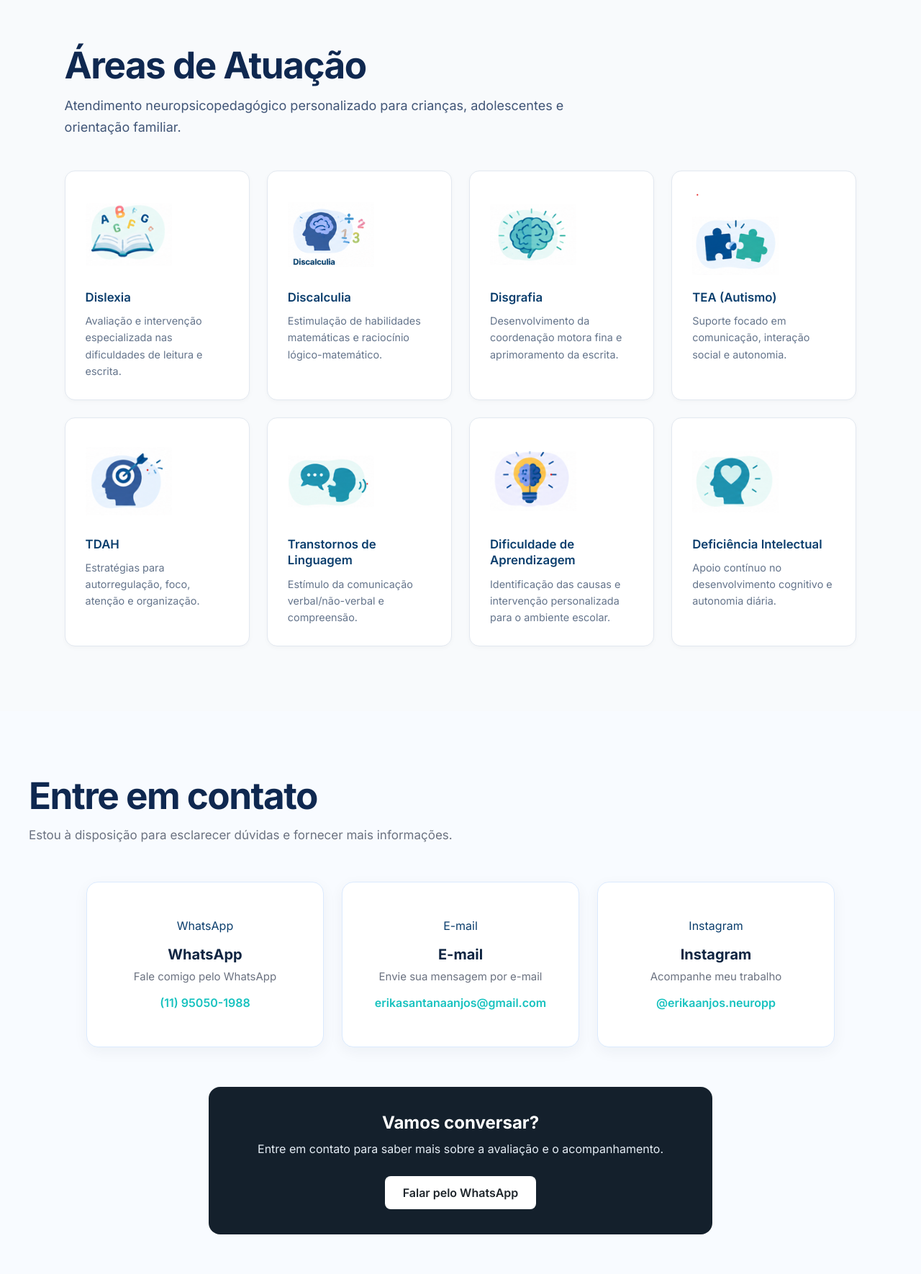
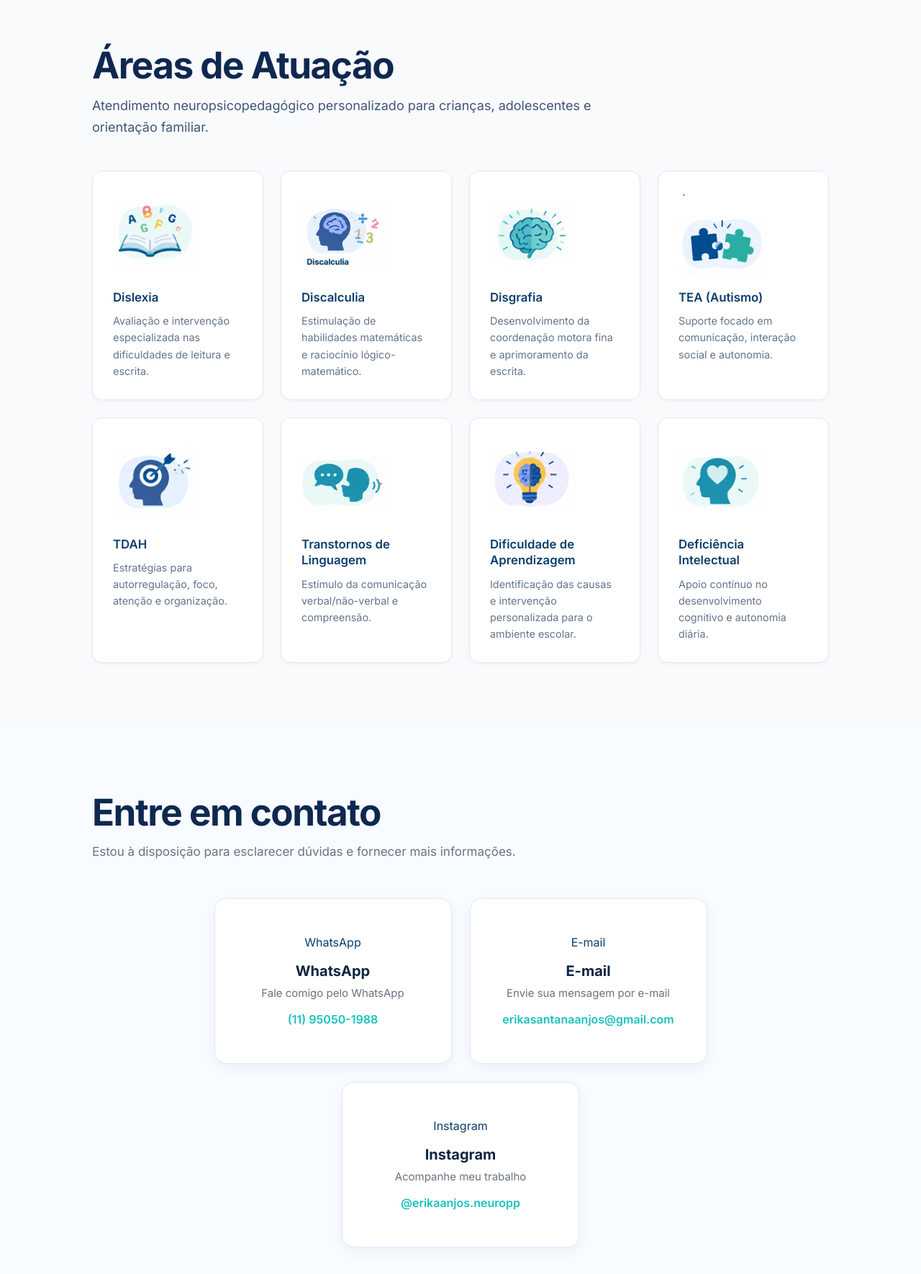
Before and after one commit to AlexandreAkkt/ErikaNeuropsicopedagoga, a React (Vite) app: page / in a window 1280 px wide. Shown: the part 2550-4320 px from the top of the page at 72% size. Built offline with nearby package versions, Linux system fonts and the light colour scheme.

Commit message:
ajuste padding sections

```diff
--- a/src/components/Areas/Areas.css
+++ b/src/components/Areas/Areas.css
@@ -1,6 +1,6 @@
 #areas {
   width: 100%;
-  padding: 90px 7%;
+  padding: 90px 10%;
   background-color: #f8fafc;
   box-sizing: border-box;
 }
@@ -9,7 +9,7 @@
   max-width: 1200px;
   margin: 0 auto;
 
-  display: grid;
+  display: grid; /*alternativa ao flex*/
   grid-template-columns: repeat(4, 1fr);
   gap: 24px;
 }
--- a/src/components/Contact/Contact.css
+++ b/src/components/Contact/Contact.css
@@ -1,7 +1,7 @@
 /* Seção de contato */
 
 #contact {
-  padding: 90px 20px;
+  padding: 90px 10%;
   background-color: #f8fbff;
 }
 
```
